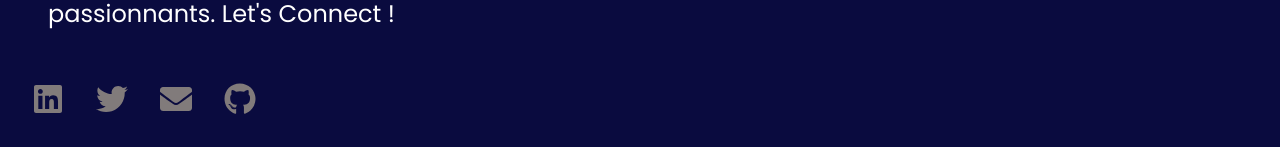
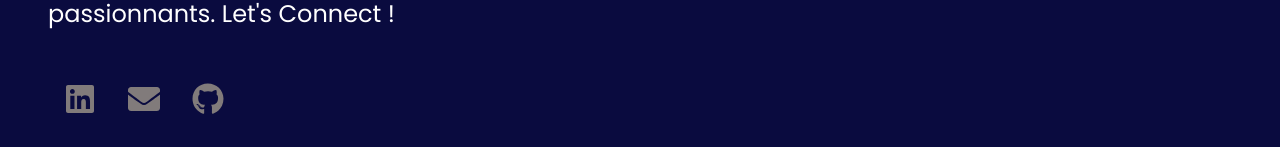
Before and after one commit to MarwenCode/portfolio, a React (Create React App) app: page / in a window 1280 px wide. Shown: the part 653-800 px from the top of the page. Built offline with nearby package versions, Linux system fonts and the light colour scheme.

Commit message:
remove twitter

```diff
--- a/src/components/home/Home.jsx
+++ b/src/components/home/Home.jsx
@@ -95,9 +95,9 @@
               <a href="https://www.linkedin.com/in/marwen-dev-react-js">
                 <FaLinkedin size={32} />
               </a>
-              <a href="https://twitter.com/MarwenCode">
+              {/* <a href="https://twitter.com/MarwenCode">
                 <FaTwitter size={32} />
-              </a>
+              </a> */}
               <a href="mailto:marwen.jdidi75@gmail.com">
                 <FaEnvelope size={32} />
               </a>
@@ -239,9 +239,9 @@
             <a href="https://www.linkedin.com/in/marwen-dev-react-js">
               <FaLinkedin size={32} />
             </a>
-            <a href="https://twitter.com/MarwenCode">
+            {/* <a href="https://twitter.com/MarwenCode">
               <FaTwitter size={32} />
-            </a>
+            </a> */}
             <a href="mailto:marwen.jdidi75@gmail.com">
               <FaEnvelope size={32} />
             </a>
```
